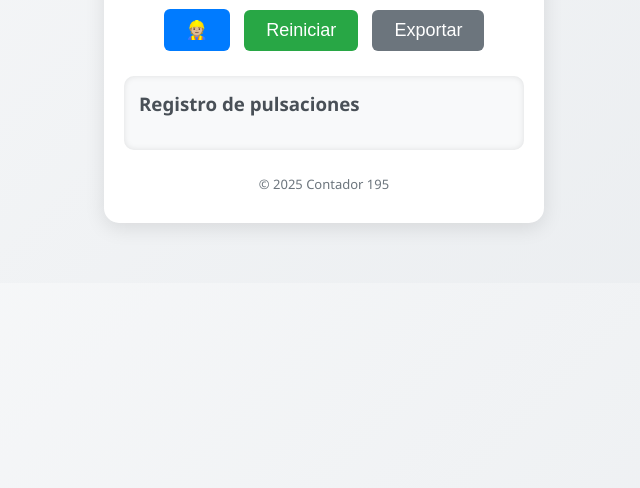
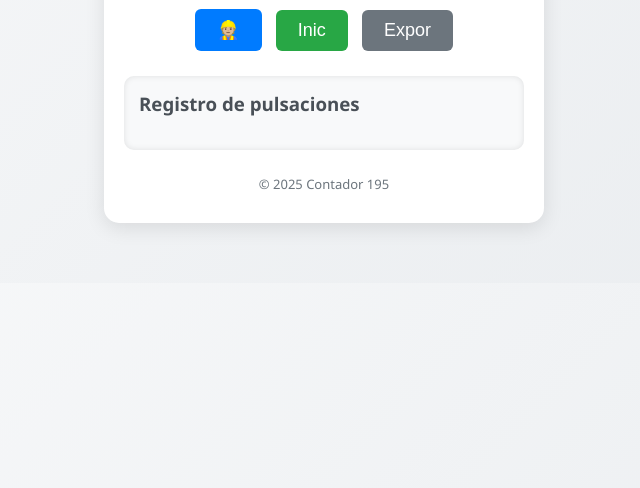
Before and after one commit to 19TOMAS63/195, a plain HTML site: page index.html in a window 1280 px wide. Shown: the part 312-800 px from the top of the page, without its empty margins (316-956 px from the left). Drawn offline with Linux system fonts and the light colour scheme.

Commit message:
Update index.html

```diff
--- a/index.html
+++ b/index.html
@@ -100,8 +100,8 @@
 
         <div class="botones">
             <button id="restar" onclick="decrementar()">👷🏼</button>
-            <button id="reiniciar" onclick="reiniciar()">Reiniciar</button>
-            <button id="exportar" onclick="exportarHistorial()">Exportar</button>
+            <button id="reiniciar" onclick="reiniciar()">Inic</button>
+            <button id="exportar" onclick="exportarHistorial()">Expor</button>
         </div>
 
         <div id="historial">
```
